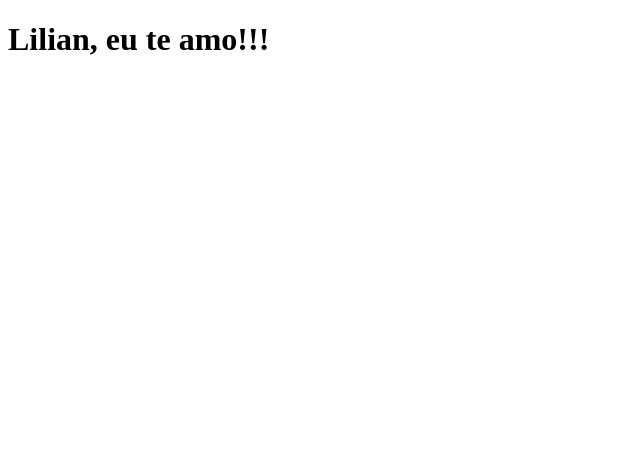
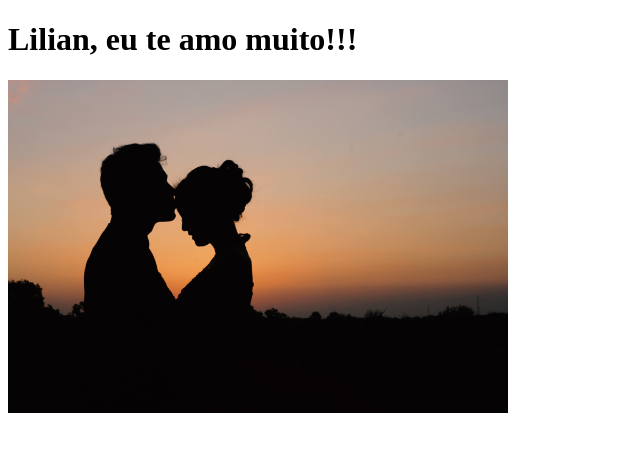
Before and after one commit to dvargas42/clone-tabnews, a Next.js app: page / in a window 1280 px wide. Shown: the top 452 px of the page, without its empty margins (0-640 px from the left). Built offline with nearby package versions, Linux system fonts and the light colour scheme.

Commit message:
feat: incluir imagem

```diff
--- a/pages/index.js
+++ b/pages/index.js
@@ -1,5 +1,10 @@
 function Home() {
-    return <h1>Lilian, eu te amo!!!</h1>
+    return (
+        <div>
+            <h1>Lilian, eu te amo muito!!!</h1>
+            <img style={{width:500 }} src="casal.jpg" alt="casal" />
+        </div>
+    )
 }
 
 export default Home;
```
Also changed, not shown: public/casal.jpg (added).
